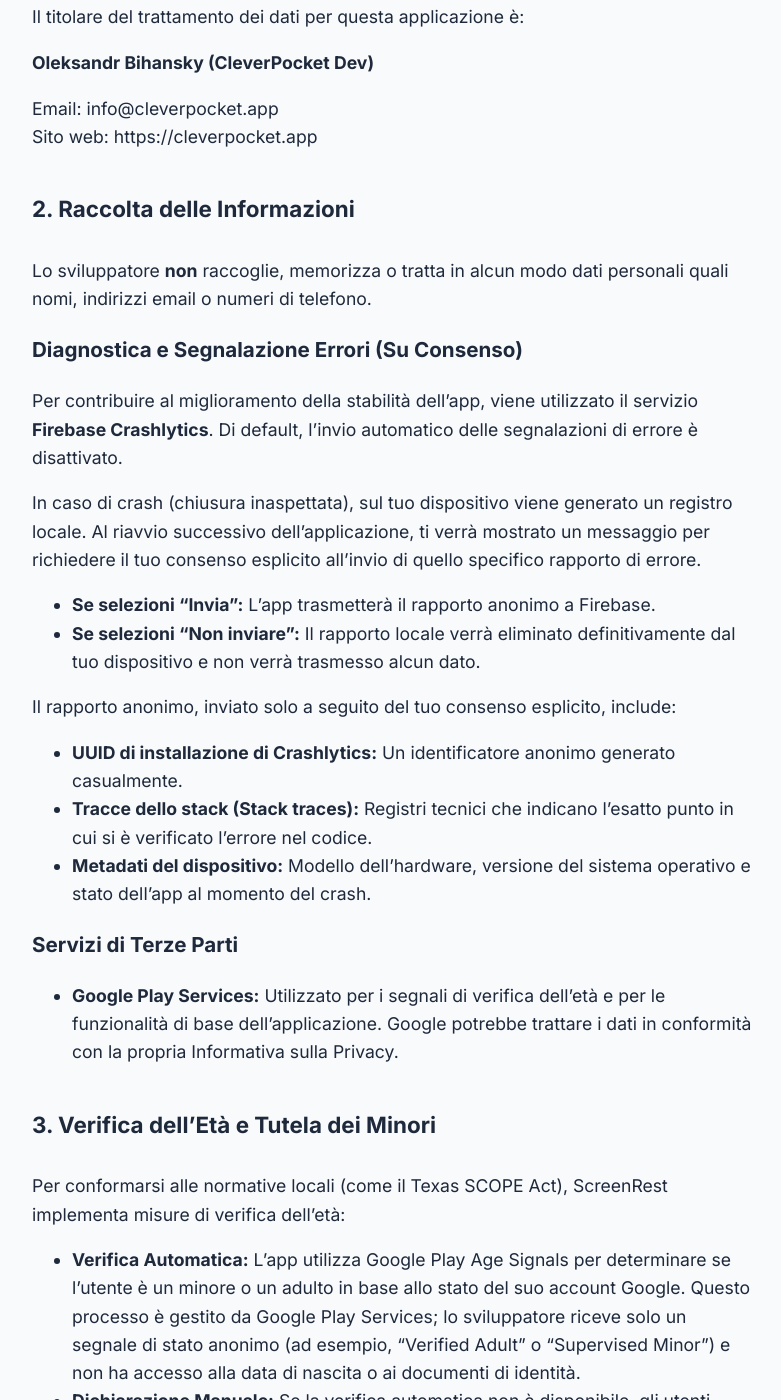
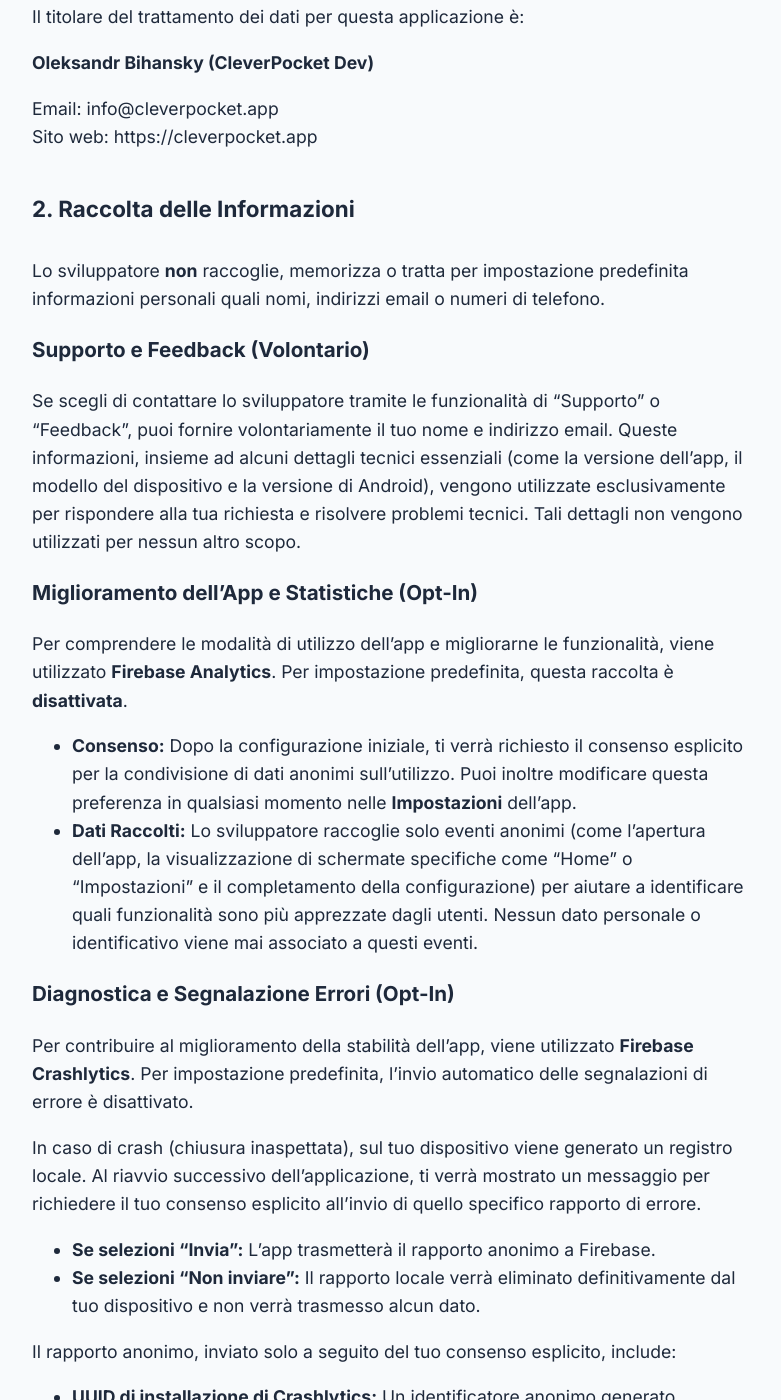
Before and after one commit to digitalcreat0r/sitoweb, a Jekyll site: the page built from policies/privacy-policy-screenrest_it.md, in a window 1280 px wide and 1400 px high, scrolled down 538 px. Shown: the whole window, without its empty margins (248-1029 px from the left). Built offline with Jekyll 4.4.1, drawn with Linux system fonts in a browser that asks for light colours; some of the changed text lies outside the part shown.

Commit message:
aggiornamento policy

```diff
--- a/policies/privacy-policy-screenrest_it.md
+++ b/policies/privacy-policy-screenrest_it.md
@@ -20,10 +20,18 @@ Email: {{ site.email }}<br>
 Sito web: {{ site.url }}
 
 ## 2. Raccolta delle Informazioni
-Lo sviluppatore **non** raccoglie, memorizza o tratta in alcun modo dati personali quali nomi, indirizzi email o numeri di telefono.
+Lo sviluppatore **non** raccoglie, memorizza o tratta per impostazione predefinita informazioni personali quali nomi, indirizzi email o numeri di telefono.
 
-### Diagnostica e Segnalazione Errori (Su Consenso)
-Per contribuire al miglioramento della stabilità dell'app, viene utilizzato il servizio **Firebase Crashlytics**. Di default, l'invio automatico delle segnalazioni di errore è disattivato.
+### Supporto e Feedback (Volontario)
+Se scegli di contattare lo sviluppatore tramite le funzionalità di "Supporto" o "Feedback", puoi fornire volontariamente il tuo nome e indirizzo email. Queste informazioni, insieme ad alcuni dettagli tecnici essenziali (come la versione dell'app, il modello del dispositivo e la versione di Android), vengono utilizzate esclusivamente per rispondere alla tua richiesta e risolvere problemi tecnici. Tali dettagli non vengono utilizzati per nessun altro scopo.
+
+### Miglioramento dell'App e Statistiche (Opt-In)
+Per comprendere le modalità di utilizzo dell'app e migliorarne le funzionalità, viene utilizzato **Firebase Analytics**. Per impostazione predefinita, questa raccolta è **disattivata**.
+- **Consenso:** Dopo la configurazione iniziale, ti verrà richiesto il consenso esplicito per la condivisione di dati anonimi sull'utilizzo. Puoi inoltre modificare questa preferenza in qualsiasi momento nelle **Impostazioni** dell'app.
+- **Dati Raccolti:** Lo sviluppatore raccoglie solo eventi anonimi (come l'apertura dell'app, la visualizzazione di schermate specifiche come "Home" o "Impostazioni" e il completamento della configurazione) per aiutare a identificare quali funzionalità sono più apprezzate dagli utenti. Nessun dato personale o identificativo viene mai associato a questi eventi.
+
+### Diagnostica e Segnalazione Errori (Opt-In)
+Per contribuire al miglioramento della stabilità dell'app, viene utilizzato **Firebase Crashlytics**. Per impostazione predefinita, l'invio automatico delle segnalazioni di errore è disattivato.
 
 In caso di crash (chiusura inaspettata), sul tuo dispositivo viene generato un registro locale. Al riavvio successivo dell'applicazione, ti verrà mostrato un messaggio per richiedere il tuo consenso esplicito all'invio di quello specifico rapporto di errore.
 - **Se selezioni "Invia":** L'app trasmetterà il rapporto anonimo a Firebase.
@@ -35,10 +43,10 @@ Il rapporto anonimo, inviato solo a seguito del tuo consenso esplicito, include:
 - **Metadati del dispositivo:** Modello dell'hardware, versione del sistema operativo e stato dell'app al momento del crash.
 
 ### Servizi di Terze Parti
-- **Google Play Services:** Utilizzato per i segnali di verifica dell'età e per le funzionalità di base dell'applicazione. Google potrebbe trattare i dati in conformità con la propria Informativa sulla Privacy.
+- **Google Play Services:** Utilizzato per i segnali di verifica dell'età e per le funzionalità di base dell'applicazione. Google potrebbe trattare i dati in conformità con la propria [Informativa sulla Privacy](https://policies.google.com/privacy).
 
 ## 3. Verifica dell'Età e Tutela dei Minori
-Per conformarsi alle normative locali (come il Texas SCOPE Act), ScreenRest implementa misure di verifica dell'età:
+Per conformarsi alle normative regionali (come il Texas SCOPE Act), ScreenRest implementa misure di verifica dell'età:
 - **Verifica Automatica:** L'app utilizza Google Play Age Signals per determinare se l'utente è un minore o un adulto in base allo stato del suo account Google. Questo processo è gestito da Google Play Services; lo sviluppatore riceve solo un segnale di stato anonimo (ad esempio, "Verified Adult" o "Supervised Minor") e non ha accesso alla data di nascita o ai documenti di identità.
 - **Dichiarazione Manuale:** Se la verifica automatica non è disponibile, gli utenti devono dichiarare manualmente la propria fascia d'età.
 - **Sicurezza dei Minori:** Per gli utenti identificati come minori, l'app richiede una conferma manuale di supervisione genitoriale. Poiché ScreenRest non raccoglie dati personali e funziona interamente offline, non crea profili di "fornitore di servizi digitali" per i minori.
@@ -50,11 +58,11 @@ L'app utilizza **Android Jetpack DataStore** per salvare le tue preferenze local
 ### Autorizzazioni Utilizzate
 - **Sveglie di precisione (Exact Alarms):** Utilizzata per attivare i timer del benessere in modo preciso.
 - **Notifiche:** Utilizzata per fornire aggiornamenti sullo stato e promemoria.
-- **Vibrazione:** Utilizzata per il feedback aptico (tattile).
+- **Vibrazione:** Utilizzata per il feedback aptico.
 
 ## 5. Conformità e Diritti dell'Utente
-In conformità con il GDPR e le leggi internazionali sulla privacy, mantieni il pieno controllo sui tuoi dati. Poiché tutti i dati operativi sono archiviati localmente, puoi esercitare il tuo diritto alla cancellazione in qualsiasi momento svuotando i dati dell'app o disinstallando l'applicazione. Inoltre, i registri dei crash sono rigorosamente facoltativi e vengono trasmessi solo con il tuo consenso esplicito, richiesto singolarmente per ogni evento.
+In conformità con il GDPR e le leggi internazionali sulla privacy, mantieni il pieno controllo sui tuoi dati. Poiché tutti i dati operativi sono archiviati localmente, puoi esercitare il tuo diritto alla cancellazione in qualsiasi momento svuotando i dati dell'app o disinstallando l'applicazione. Inoltre, i registri dei crash e le statistiche di utilizzo sono rigorosamente facoltativi (opt-in) e possono essere gestiti direttamente all'interno dell'app.
 
-## 6. Contatti
+## 6. Informazioni di Contatto
 Per qualsiasi domanda riguardante la tua privacy, puoi contattare lo sviluppatore all'indirizzo:<br>
 **{{ site.email }}**
```
Also changed, not shown: other parts of policies/privacy-policy-screenrest_it.md (+1 -1 lines).
